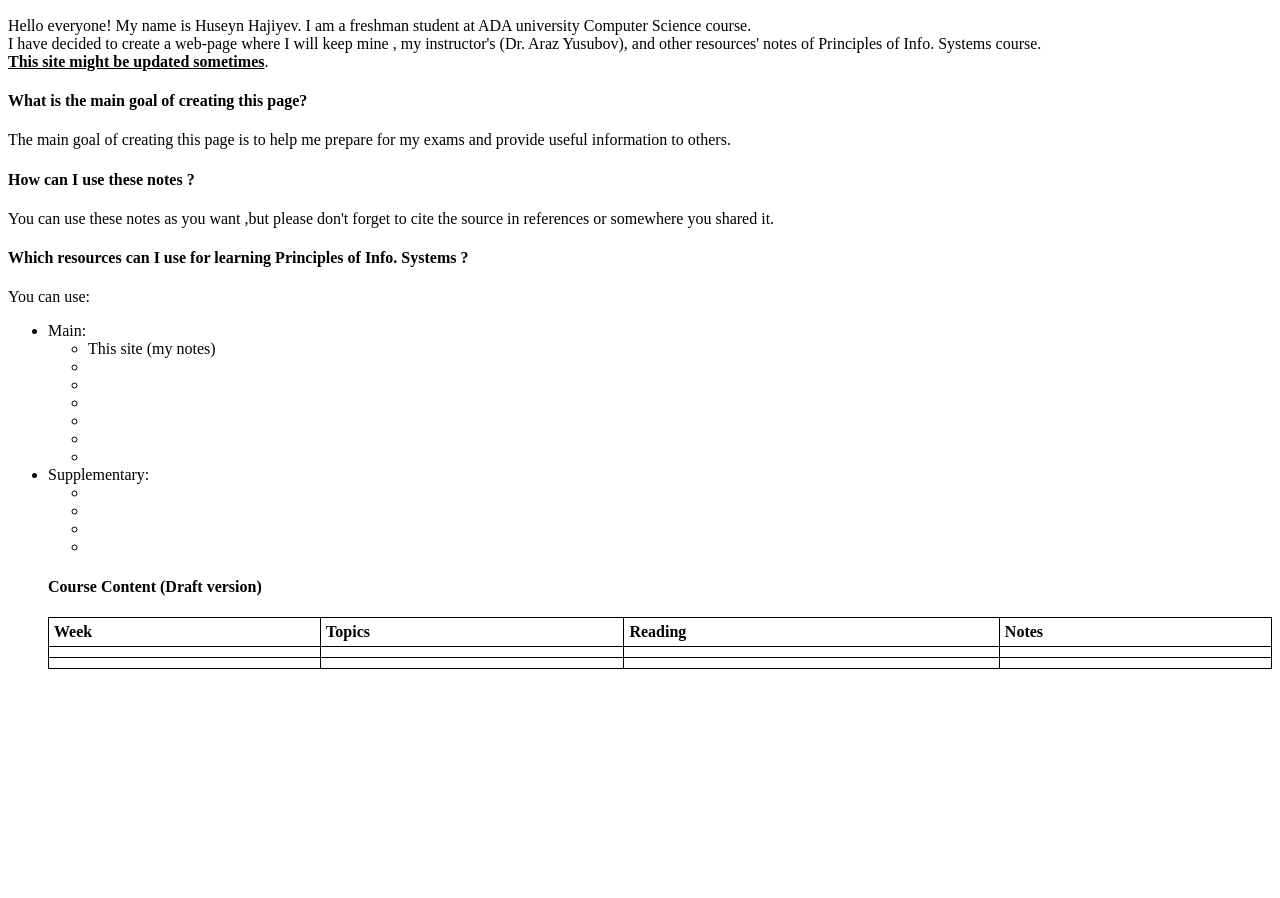
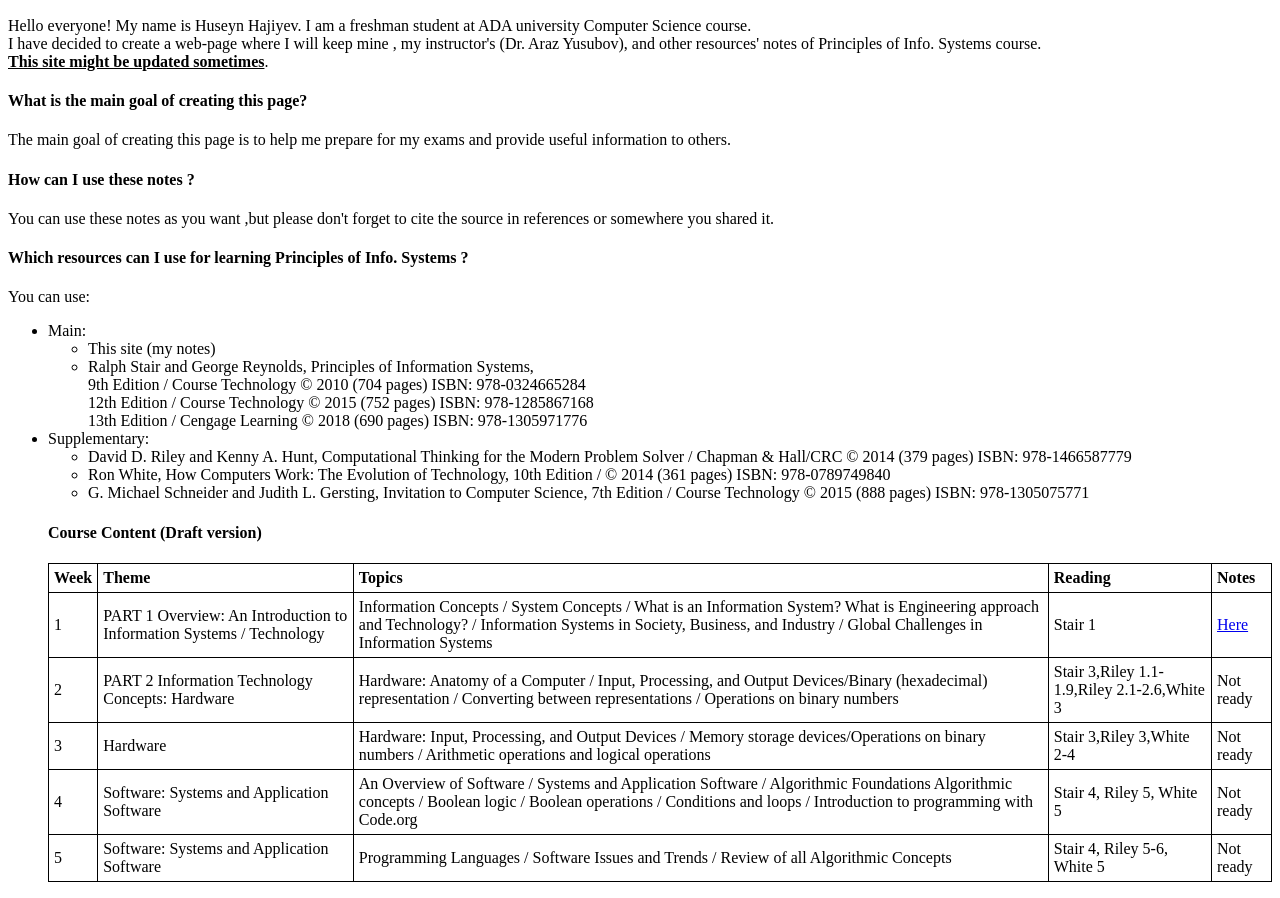
Before and after one commit to computerbox124/info-sys-principles, a plain HTML site: page index.html in a window 1280 px wide. Shown: the part 110-1008 px from the top of the page. Before the commit the page ends 800 px from the top, so only its background shows below. Drawn offline with nearby package versions, Linux system fonts and the light colour scheme.

Commit message:
Updated main page + added week1

```diff
--- a/index.html
+++ b/index.html
@@ -61,36 +61,25 @@ MathJax = {
             This site (my notes)
           </li>
           <li>
+            Ralph Stair and George Reynolds, Principles of Information Systems,<br>
+            9th Edition / Course Technology © 2010 (704 pages) ISBN: 978-0324665284<br>
+            12th Edition / Course Technology © 2015 (752 pages) ISBN: 978-1285867168<br>
+            13th Edition / Cengage Learning © 2018 (690 pages) ISBN: 978-1305971776<br>
+          </li>
 
-          </li>
-          <li>
-
-          </li>
-          <li>
-
-          </li>
-          <li>
-
-          </li>
-          <li>
-
-          </li>
-          <li>
-
-         </li>
       </ul>
       <li>Supplementary:
         <ul>
           <li>
-
+            David D. Riley and Kenny A. Hunt, Computational Thinking for the Modern Problem Solver / Chapman & Hall/CRC © 2014 (379 pages)
+ISBN: 978-1466587779
           </li>
           <li>
-
+            Ron White, How Computers Work: The Evolution of Technology, 10th Edition / © 2014 (361 pages) ISBN: 978-0789749840
           </li>
           <li>
-
-          </li>
-          <li>
+            G. Michael Schneider and Judith L. Gersting, Invitation to Computer Science, 7th Edition / Course Technology © 2015 (888 pages) ISBN:
+978-1305075771
 
           </li>
         </ul>
@@ -100,21 +89,50 @@ MathJax = {
      <table style="width:100%">
        <tr>
          <th>Week</th>
+         <th>Theme</th>
          <th>Topics</th>
          <th>Reading</th>
          <th>Notes</th>
        </tr>
        <tr>
-         <td></td>
-         <td></td>
-         <td></td>
-         <td></td>
+         <td>1</td>
+         <td>PART 1 Overview: An Introduction to Information Systems / Technology </td>
+         <td>Information Concepts / System Concepts / What is an Information System?  What is Engineering approach and Technology? / Information Systems in Society, Business, and Industry / Global Challenges in Information Systems</td>
+         <td>Stair 1</td>
+         <td><a href='week1.html'>Here</a></td>
        </tr>
        <tr>
-         <td></td>
-         <td></td>
-         <td></td>
-         <td></td>
+         <td>2</td>
+         <td>PART 2 Information Technology Concepts: Hardware</td>
+         <td>Hardware: Anatomy of a Computer / Input, Processing, and Output Devices/Binary (hexadecimal) representation / Converting between representations
+/ Operations on binary numbers</td>
+         <td>Stair 3,Riley 1.1-1.9,Riley 2.1-2.6,White 3</td>
+         <td>Not ready</td>
+       </tr>
+       <tr>
+         <td>3</td>
+         <td>Hardware</td>
+         <td>Hardware: Input, Processing, and Output Devices / Memory storage devices/Operations on binary numbers / Arithmetic operations and logical
+operations</td>
+         <td>Stair 3,Riley 3,White 2-4</td>
+         <td>Not ready</td>
+       </tr>
+       <tr>
+         <td>4</td>
+         <td>Software: Systems and Application Software</td>
+         <td>An Overview of Software / Systems and Application Software / Algorithmic
+Foundations
+Algorithmic concepts / Boolean logic / Boolean operations / Conditions and
+loops / Introduction to programming with Code.org</td>
+         <td>Stair 4, Riley 5, White 5</td>
+         <td>Not ready</td>
+       </tr>
+       <tr>
+         <td>5</td>
+         <td>Software: Systems and Application Software</td>
+         <td>Programming Languages / Software Issues and Trends / Review of all Algorithmic Concepts</td>
+         <td>Stair 4, Riley 5-6, White 5</td>
+         <td>Not ready</td>
        </tr>
      </table>
   </div>
```
Also changed, not shown: week1.html (added, +89 -0 lines).
